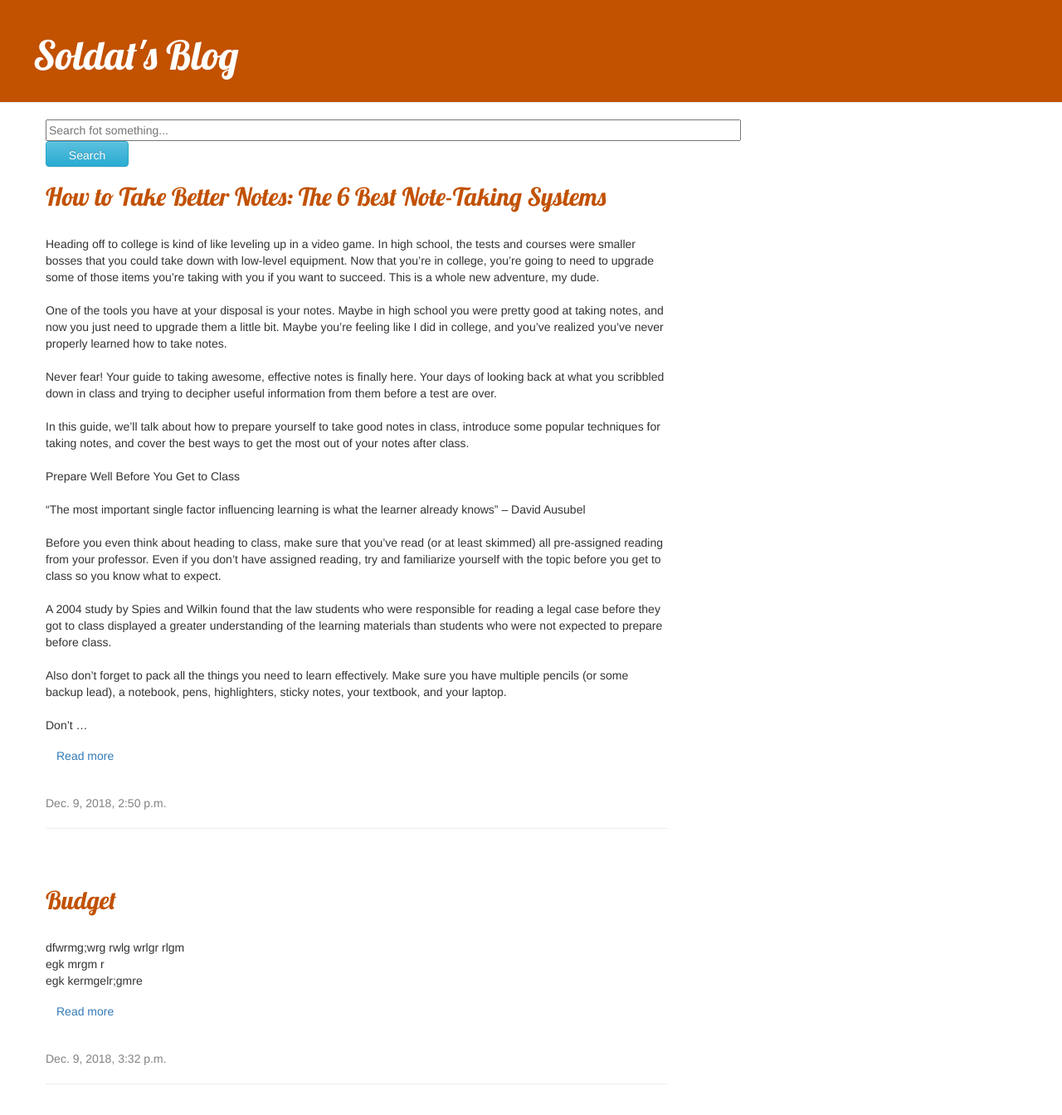
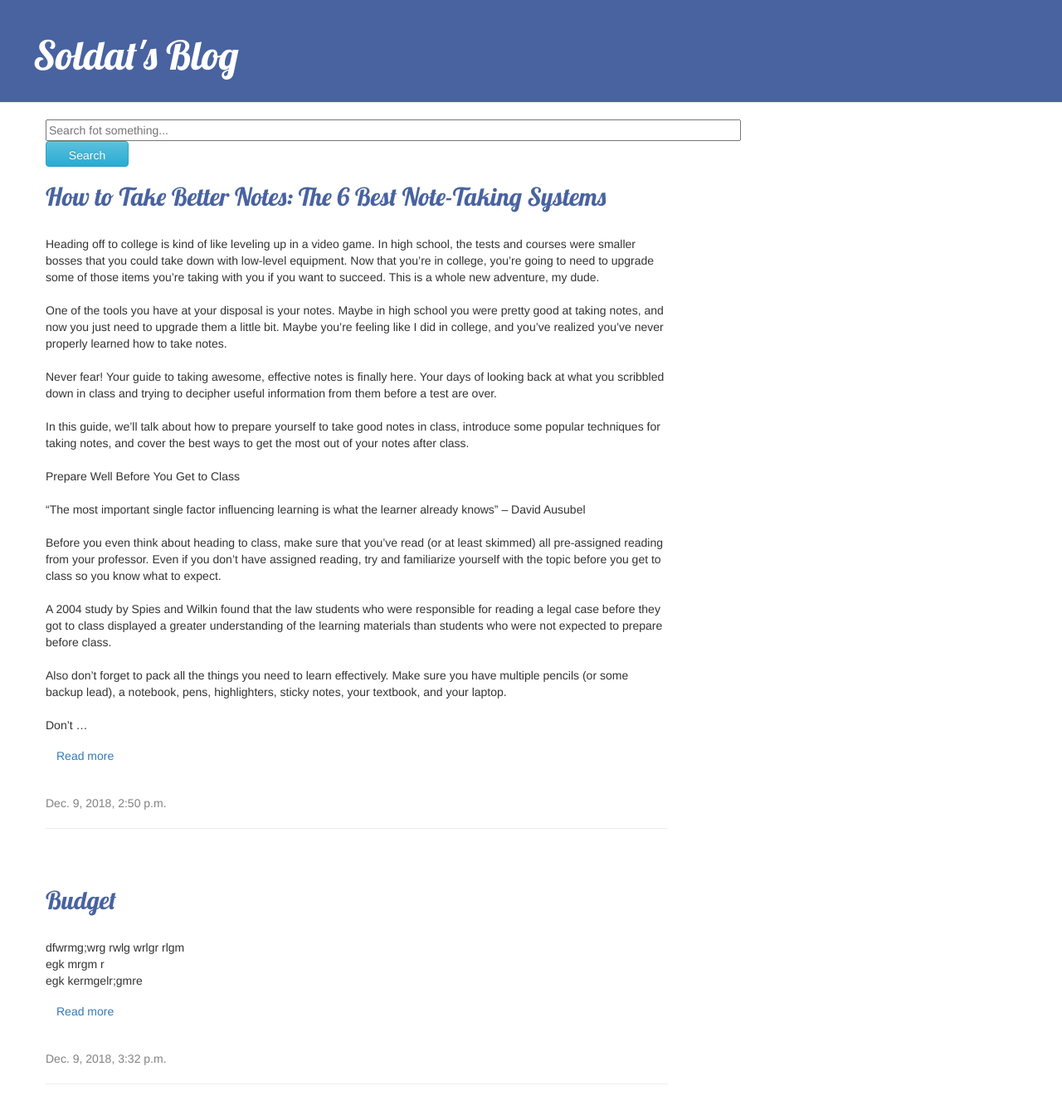
Before and after one commit to Fastwriter/my-first-blog, a Django app: page / in a window 1280 px wide. Shown: the top 1344 px of the page at 83% size. Run offline with Django 3.2, Linux system fonts and the light colour scheme; data comes from the database, SQL or seed files in the repository; both versions use the stored data as it was after the commit; some libraries are stand-ins or nearby versions.

Commit message:
Updated: completed blog with finished Django practice task

```diff
--- a/blog/static/css/blog.css
+++ b/blog/static/css/blog.css
@@ -1,12 +1,12 @@
 h1 a, h2 a {
-    color: #C25100;
+    color: #4863A0;
     font-family: 'Lobster';
 }
 body {
 
 }
 .page-header {
-    background-color: #C25100;
+    background-color: #4863A0;
     margin-top: 0;
     padding: 20px 20px 20px 40px;
 }
--- a/blog/templates/blog/post_list.html
+++ b/blog/templates/blog/post_list.html
@@ -24,7 +24,7 @@
                     <div class="post">
                             <h2><a href="{% url 'post_detail' pk=post.pk %}">{{ post.title }}</a></h2><br>
                             <p>{{ post.text|linebreaksbr|truncatechars:2000 }}</p>
-                            <p><a href="#" class="btn btn_primary" role="button">Read more</a></p><br>
+                            <p><a href="{% url 'post_detail' pk=post.pk %}" class="btn btn_primary" role="button">Read more</a></p><br>
                             <div class="date">{{ post.published_date }}</div>
                             <hr/>
                         </div>
```
Also changed, not shown: db.sqlite3, 3 other files.
